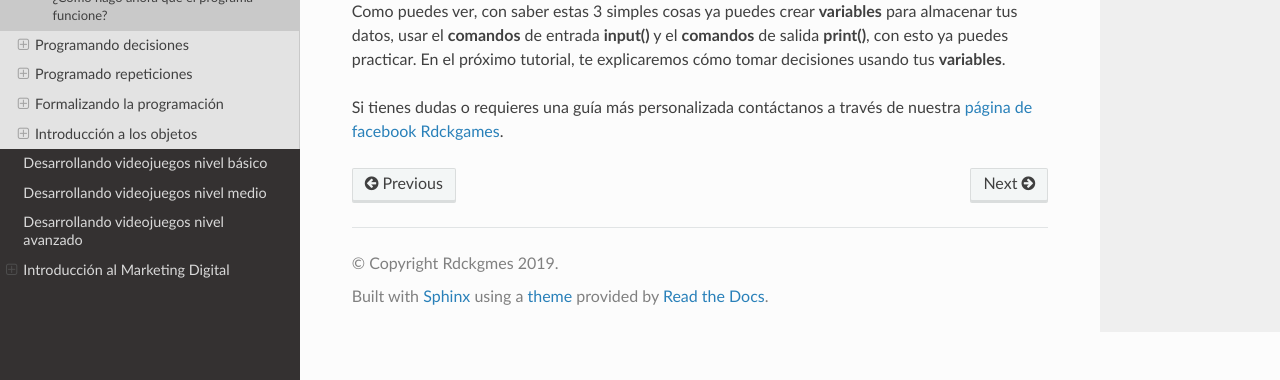
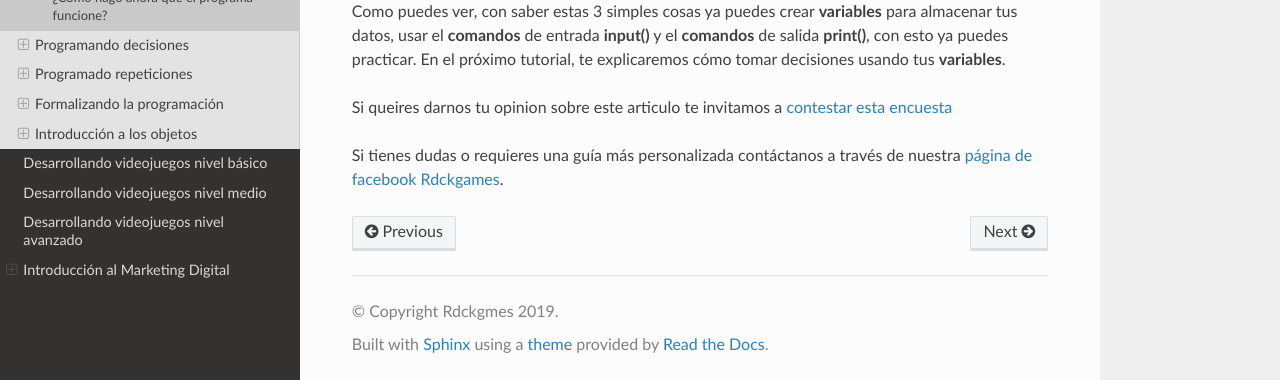
Before and after one commit to RKiemGames/docs, a Sphinx documentation site: the page built from docs/source/prog_01.rst, in a window 1280 px wide and 900 px high, scrolled down 4726 px, cut to the strip 520-900 px from the top of the window. Built offline with Sphinx 7.4.7 and the Read the Docs theme 2.0.0, drawn with Linux system fonts in a browser that asks for light colours; pages that are not in the unit, such as notebooks, are missing from menus.

Commit message:
se añade link de encuensta  prog01

```diff
--- a/docs/source/prog_01.rst
+++ b/docs/source/prog_01.rst
@@ -205,6 +205,8 @@ para almacenar tus datos, usar el **comandos** de entrada **input()** y el
 **comandos** de salida **print()**, con esto ya puedes practicar. En el próximo
 tutorial, te explicaremos cómo tomar decisiones usando tus **variables**.
 
+Si queires darnos tu opinion sobre este articulo te invitamos a `contestar esta encuesta <https://forms.gle/WgxAGbshiTJATxaE9>`_
+
 .. _página de facebook Rdckgames: http://facebook.me/rdckgames
 
 Si tienes dudas o requieres una guía más personalizada contáctanos a través de
```
